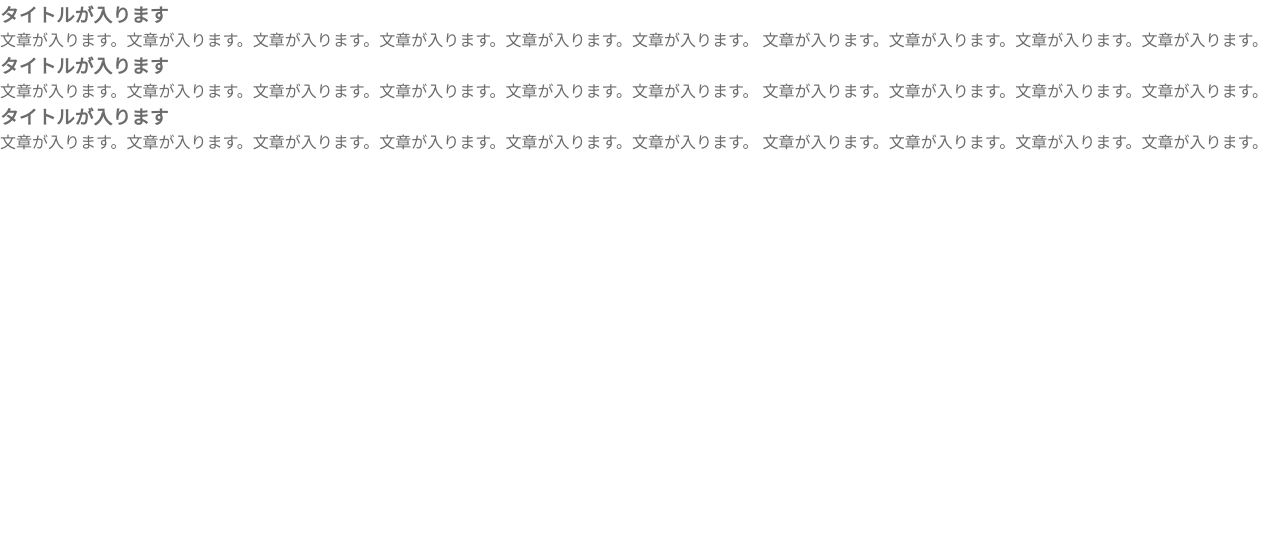
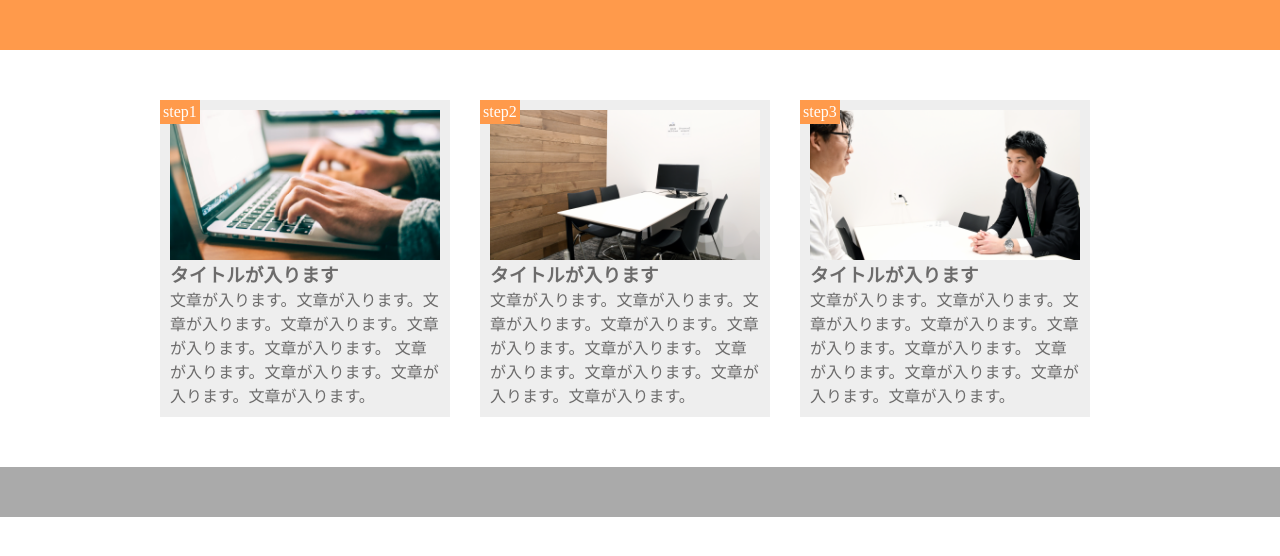
Before and after one commit to magi954/chapter10, a plain HTML site: page index.html in a window 1280 px wide. Drawn offline with Linux system fonts and the light colour scheme.

Commit message:
[Finish]1-9

```diff
--- a/index.html
+++ b/index.html
@@ -6,10 +6,11 @@
     <title>第9章　演習問題</title>
   </head>
   <body>
+    <header></header>
       <main>
-      <div class="contents">
           <div class="item">
-          <div class="image"></div>
+            <div class="image1"></div>
+            <span class="step">step1</span>
             <section class="item-text">
               <h3 class="item-text-heading">タイトルが入ります</h3>
               <p>文章が入ります。文章が入ります。文章が入ります。文章が入ります。文章が入ります。文章が入ります。
@@ -17,7 +18,8 @@
             </section>
           </div>
           <div class="item">
-          <div class="image"></div>
+            <div class="image2"></div>
+            <span class="step">step2</span>
             <section class="item-text">
               <h3 class="item-text-heading">タイトルが入ります</h3>
               <p>文章が入ります。文章が入ります。文章が入ります。文章が入ります。文章が入ります。文章が入ります。
@@ -25,14 +27,15 @@
             </section>
           </div>
           <div class="item">
-          <div class="image"></div>
+            <div class="image3"></div>
+            <span class="step">step3</span>
             <section class="item-text">
               <h3 class="item-text-heading">タイトルが入ります</h3>
               <p>文章が入ります。文章が入ります。文章が入ります。文章が入ります。文章が入ります。文章が入ります。
                 文章が入ります。文章が入ります。文章が入ります。文章が入ります。</p>
             </section>
           </div>
-      </div>
       </main>
+    <footer></footer>
   </body>
 </html>
--- a/style.css
+++ b/style.css
@@ -4,3 +4,57 @@
   box-sizing: border-box;
   color: #6c6b6b;
 }
+
+header {
+  height: 50px;
+  background-color: #ff9a4b;
+}
+
+main {
+  width: 960px;
+  display: flex;
+  margin: 50px auto;
+}
+
+.item {
+  width: 300px;
+  margin-right: 30px;
+  padding: 10px;
+  position: relative;
+  background-color: #eee;
+}
+
+.image1 {
+  height: 150px;
+  background-image: url(img/flow01.png);
+  background-size: cover;
+  background-position: bottom;
+}
+
+.image2 {
+  height: 150px;
+  background-image: url(img/flow02.png);
+  background-size: cover;
+  background-position: bottom;
+}
+
+.image3 {
+  height: 150px;
+  background-image: url(img/flow03.png);
+  background-size: cover;
+  background-position: bottom;
+}
+
+.step {
+  padding: 3px;
+  position: absolute;
+  top: 0;
+  left: 0;
+  background-color: #ff9a4b;
+  color: #fff;
+}
+
+footer {
+  height: 50px;
+  background-color: #aaa;
+}
```
Lines whose indentation alone changed are shown as unchanged.
